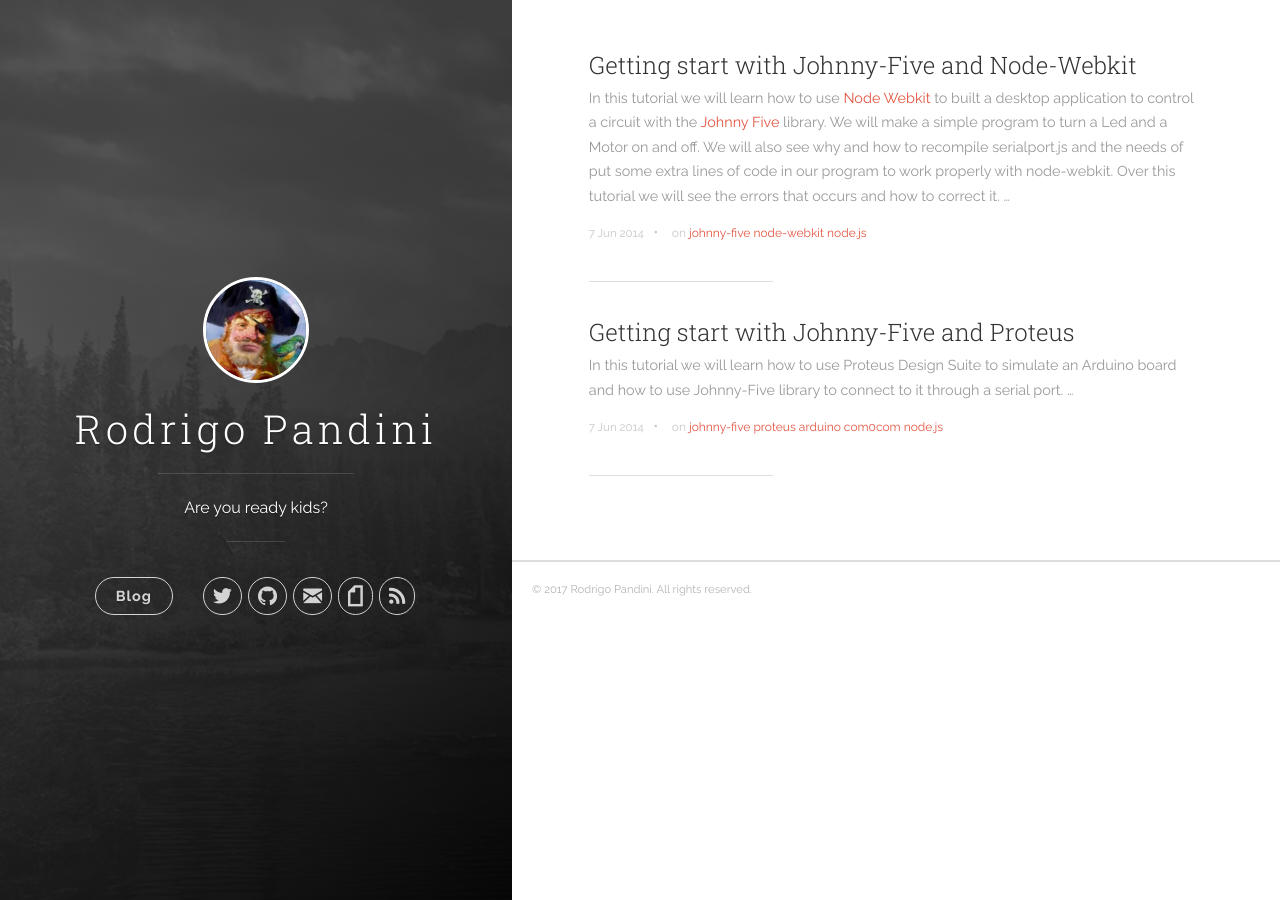
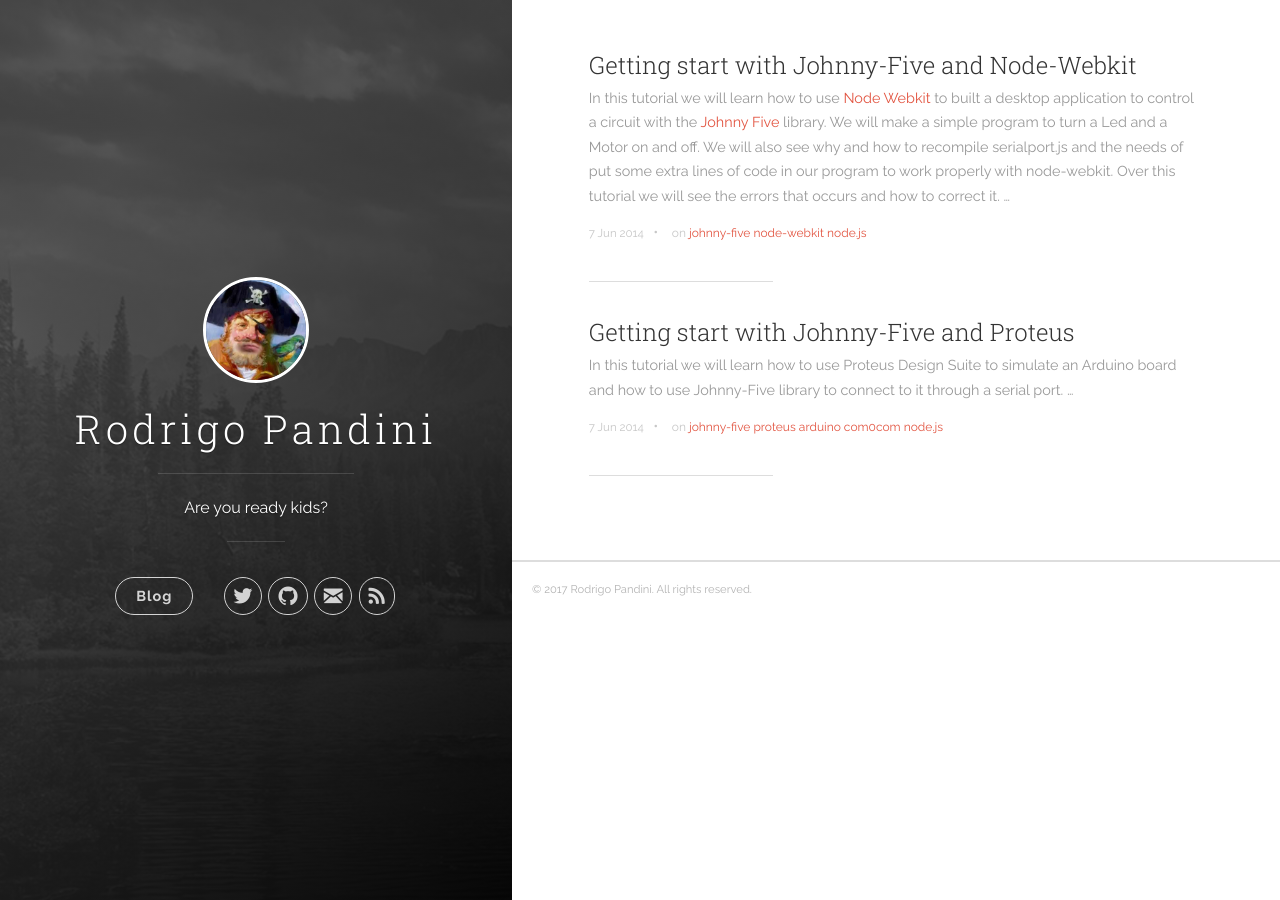
Before and after one commit to rodrigopandini/rodrigopandini.github.io, a Jekyll site: the page built from index.html, in a window 1280 px wide. Built offline with Jekyll 4.4.1, drawn with Linux system fonts in a browser that asks for light colours; nearby versions of some CDN libraries; the list of posts is cut into pages by our own code.

Commit message:
Remove resume icon

```diff
--- a/_includes/header.html
+++ b/_includes/header.html
@@ -77,16 +77,6 @@
               </li>
             {% endif %}
 
-            {% if site.author.email %}
-              <!-- Resume -->
-              <li class="navigation__item">
-                <a href="{{ "resume.pdf" | prepend: site.baseurl }}" title="Resume {{ site.author.name }}" target="_blank">
-                  <i class="icon icon-page"></i>
-                  <span class="label">Resume</span>
-                </a>
-              </li>
-            {% endif %}
-
             <!-- RSS -->
             <li class="navigation__item">
               <a href="{{ "feed.xml" | prepend: site.baseurl }}" title="Subscribe" target="_blank">
```
Also changed, not shown: 1 other file.
